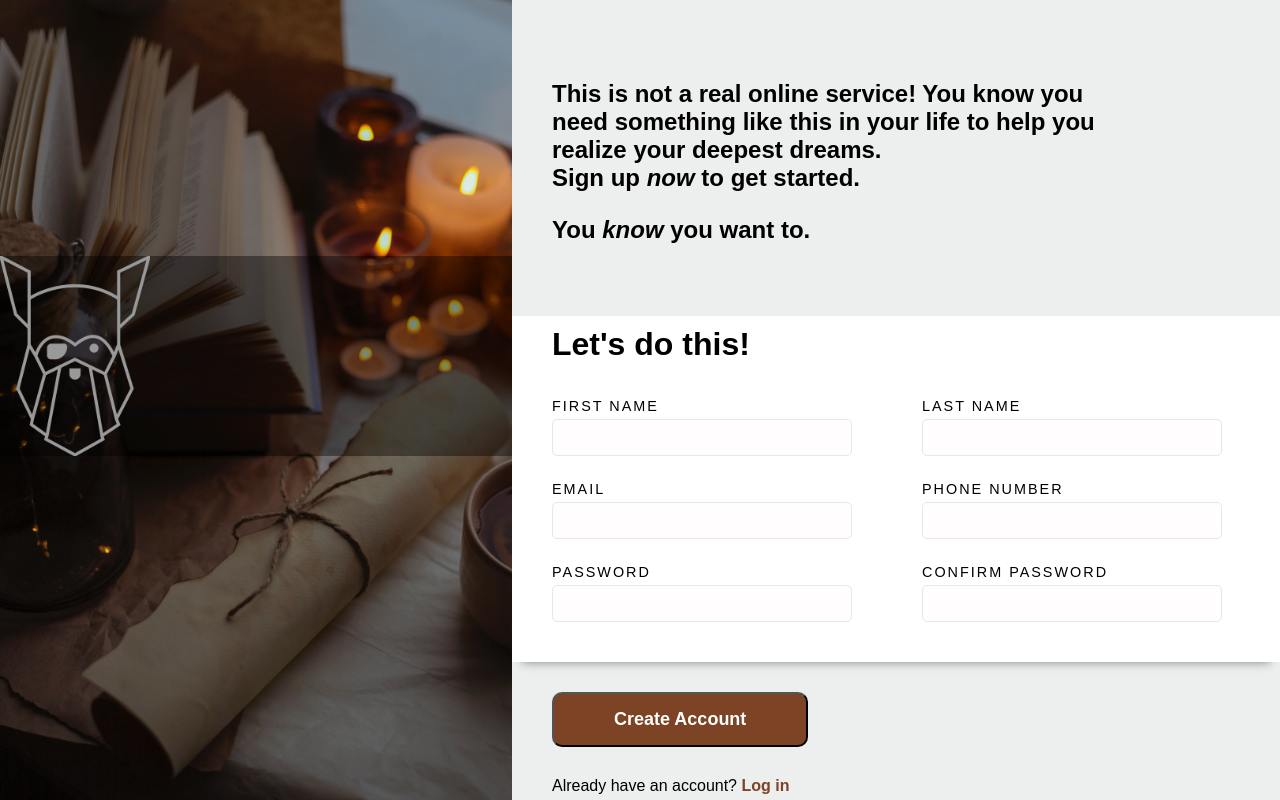
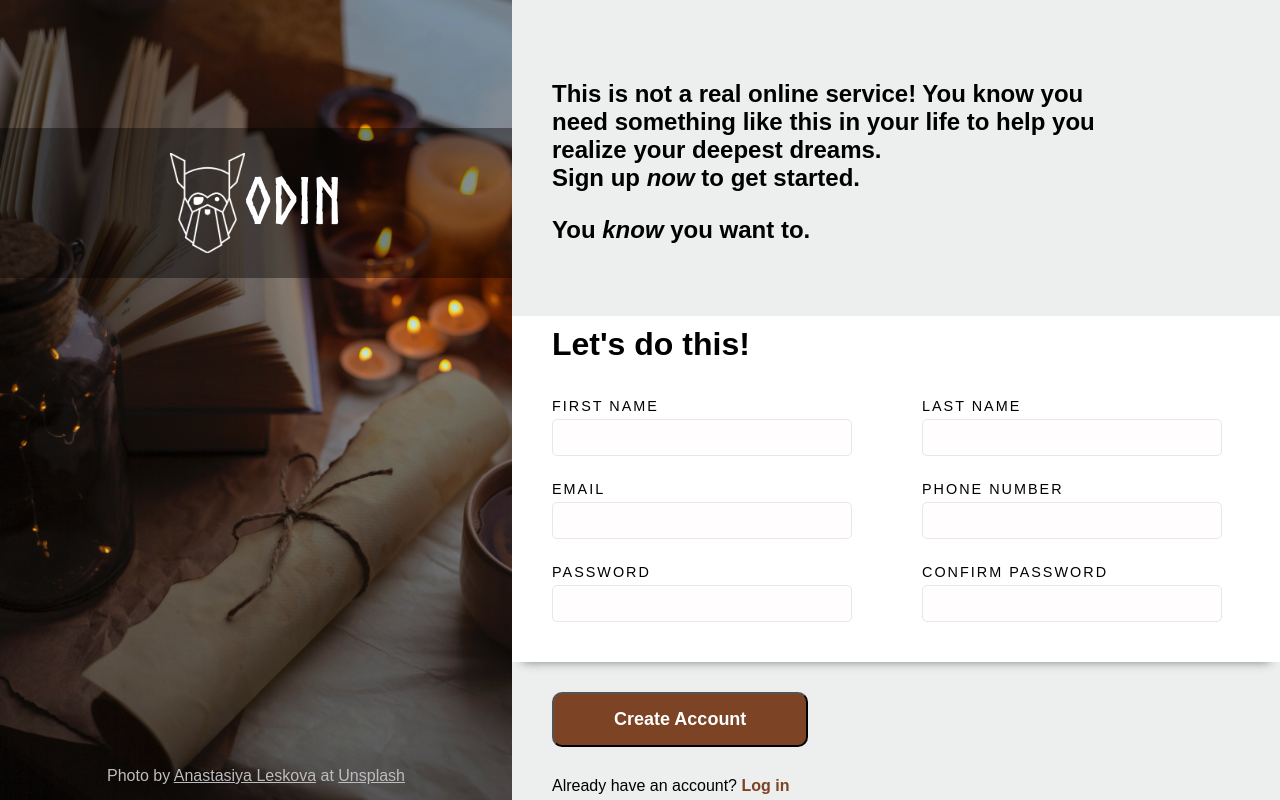
Before and after one commit to VaultDweller13/sign-up-form, a plain HTML site: page index.html in a window 1280 px wide. Drawn offline with Linux system fonts and the light colour scheme.

Commit message:
final version

```diff
--- a/index.html
+++ b/index.html
@@ -9,7 +9,15 @@
 </head>
 <body>
   <aside>
-    <div id="logo"></div>
+      <div id=logo-background>
+        <div id="logo-container">
+          <div id="logo"></div>
+          <p id="logo-title">ODIN</p>
+        </div>
+      </div>
+      <div class="aside-footer">
+        <p id="image-credit">Photo by <a href="https://unsplash.com/photos/BB0PUkzFejk">Anastasiya Leskova</a> at <a href="https://www.unsplash.com">Unsplash</a></p>
+      </div>
   </aside>
   <main>
     <div id="header">
--- a/styles.css
+++ b/styles.css
@@ -1,3 +1,8 @@
+@font-face {
+  font-family: norse-font;
+  src: url(/files/Norse-Bold.otf);
+}
+
 :root {
   --left-global-padding: 40px;
   font-family: Arial, Helvetica, sans-serif;
@@ -15,6 +20,9 @@ body {
 }
 
 aside {
+  display: flex;
+  flex-direction: column;
+  justify-content: space-between;
   width: 40%;
   background-image: url("./files/aside-background.jpg");
   background-size: cover;
@@ -22,21 +30,46 @@ aside {
   flex: 1 0 auto;
 }
 
-#logo {
-  margin-top: 20vw;
-  height: 200px;
+#logo-background {
+  margin-top: 10vw;
+  height: 150px;
   background-color: rgba(0, 0, 0, 0.4);
-  background-image: url("/files/logo.png");
-  background-size: contain;
-  background-repeat: no-repeat;
-  background-blend-mode: color;
 }
 
+#logo-container {
+  padding: 25px 0;
+  display: flex;
+  justify-content: center;
+}
+
+#logo {
+  height: 100px;
+  width: 75px;
+  background-image: url("/files/logo.png");
+  background-size: cover;
+}
+
+#logo-title {
+  font-family: norse-font;
+  font-size: 4em;
+  padding-top: 15px;
+  color: white;
+}
+
+#image-credit, #image-credit a {
+  color:rgb(189, 189, 189);
+}
+
+#image-credit {
+  text-align: center;
+  padding-bottom: 15px;
+}
 main {
+  /* width: 70em; */
   height: 100vh;
   display: flex;
   flex-direction: column;
-  flex: 1 1 auto;
+  /* flex: 1 0 auto; */
 }
 
 #header {
```
Also changed, not shown: files/Norse-Bold.otf (added).
